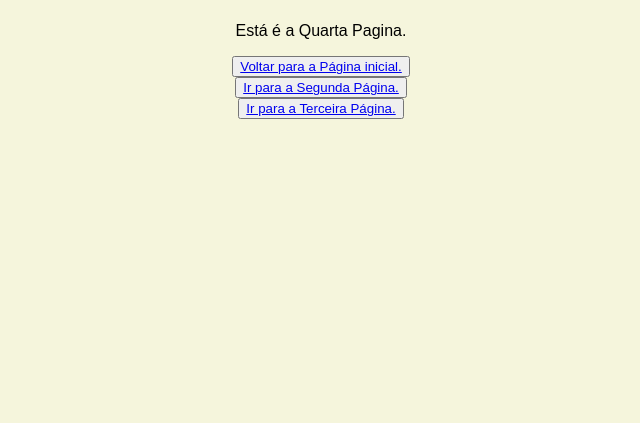
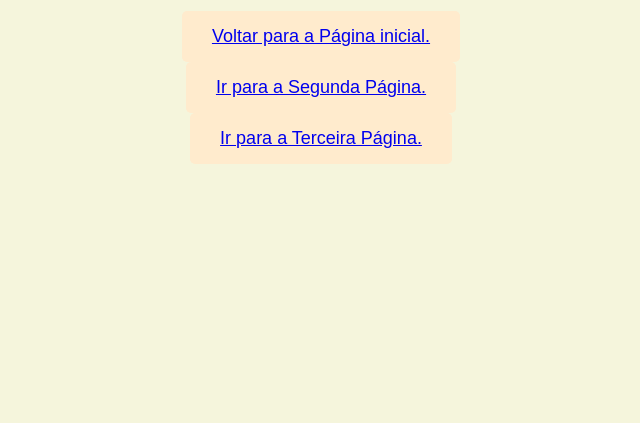
Before and after one commit to CristyandnSilva/varias_paginas, a plain HTML site: page aula/pagina_04.html in a window 1280 px wide. Shown: the part 377-800 px from the top of the page, without its empty margins (319-959 px from the left). Drawn offline with Linux system fonts and the light colour scheme.

Commit message:
Update pagina_04.html

```diff
--- a/aula/pagina_04.html
+++ b/aula/pagina_04.html
@@ -37,8 +37,8 @@
 
 </body>
 <body>
-    <button><a href="index.html">Voltar para a Página inicial.</a></button>
-    <button><a href="pagina_02.html">Ir para a Segunda Página.</a></button>
-    <button><a href="pagina_03.html">Ir para a Terceira Página.</a></button>
+    <button class="botao"><a href="index.html">Voltar para a Página inicial.</a></button>
+    <button class="botao"><a href="pagina_02.html">Ir para a Segunda Página.</a></button>
+    <button class="botao"><a href="pagina_03.html">Ir para a Terceira Página.</a></button>
 </body>
 </html>
```
